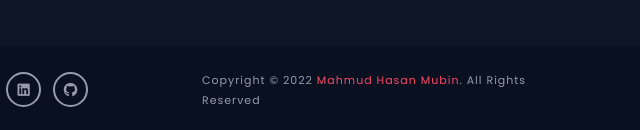
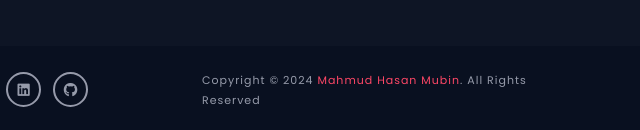
Before and after one commit to MH-Mubin/Personal-Portfolio, a plain HTML site: page index.html in a window 1280 px wide. Shown: the part 3966-4096 px from the top of the page, 640-1280 px from the left. Drawn offline with nearby package versions, Linux system fonts and the light colour scheme.

Commit message:
just random changes, nothing much

```diff
--- a/index.html
+++ b/index.html
@@ -478,7 +478,7 @@
           </div>
           <div class="col-lg-4 col-md-12">
             <div class="copyright-text text-lg-start text-center mb-3 mb-lg-0">
-              <p class="mb-0">Copyright © 2022 <a href="#">Mahmud Hasan Mubin</a>. All Rights Reserved</p>
+              <p class="mb-0">Copyright © 2024 <a href="#">Mahmud Hasan Mubin</a>. All Rights Reserved</p>
             </div>
           </div>
         </div>
```
